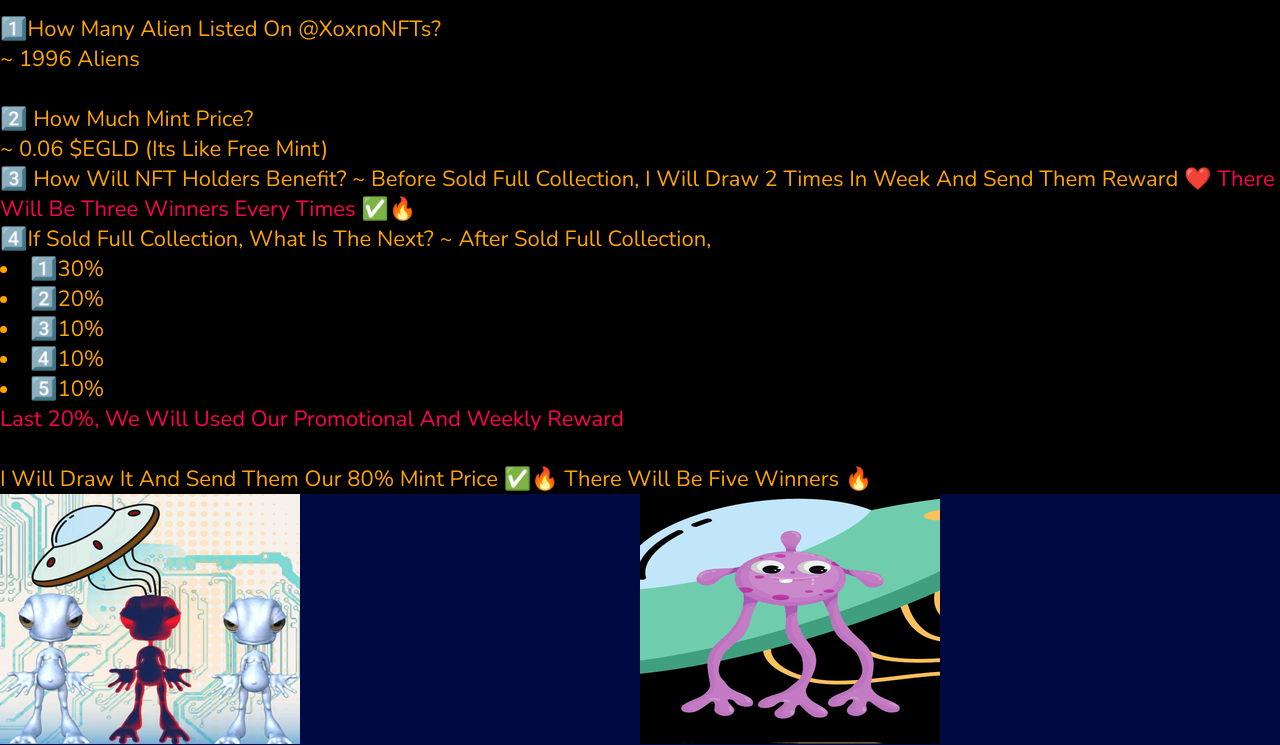
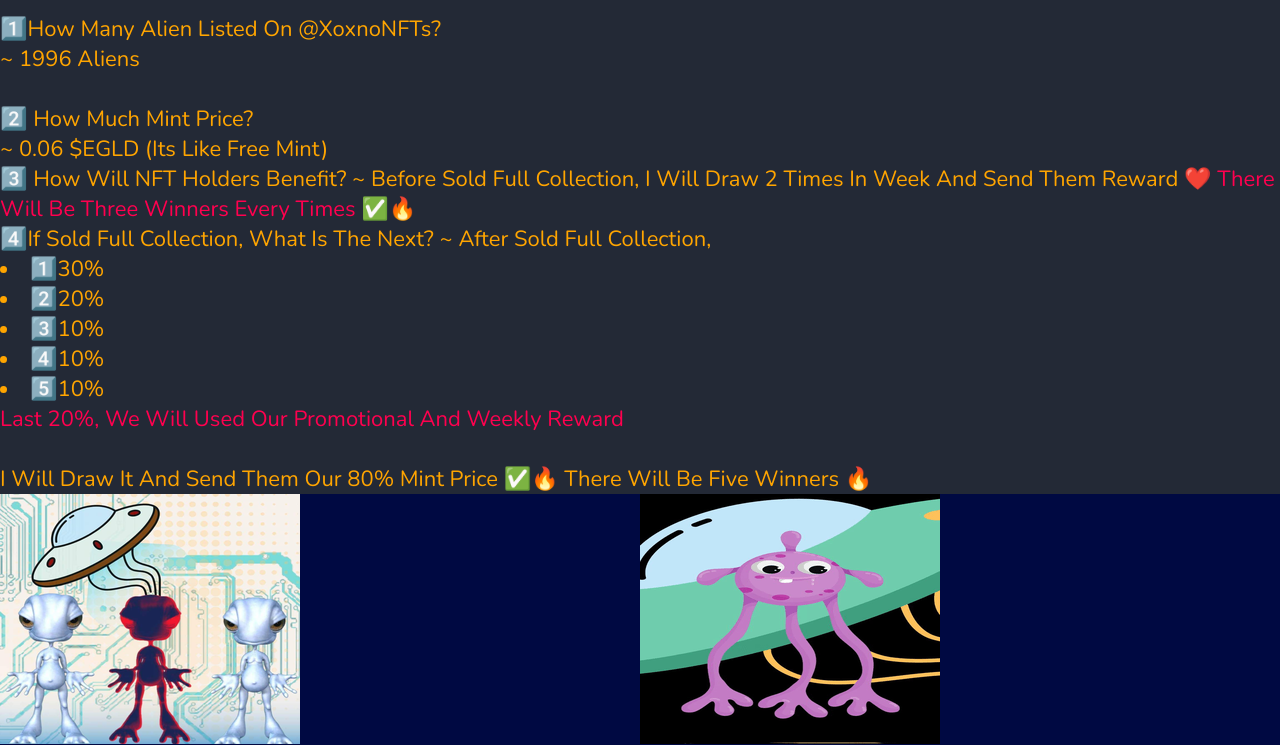
Before and after one commit to alinex00/Aliens, a plain HTML site: page index.html in a window 1280 px wide. Shown: the part 221-966 px from the top of the page. Drawn offline with nearby package versions, Linux system fonts and the light colour scheme.

Commit message:
Update style.css

```diff
--- a/style.css
+++ b/style.css
@@ -311,7 +311,7 @@ nav ul .fa-square-xmark,
 #deatils-about{
   display: grid;
   color: #ffa500;
-  background-color:#000000;
+  background: #232936;
   grid-template-rows: auto;
   word-wrap: normal;
   font-size: 22px;
```
